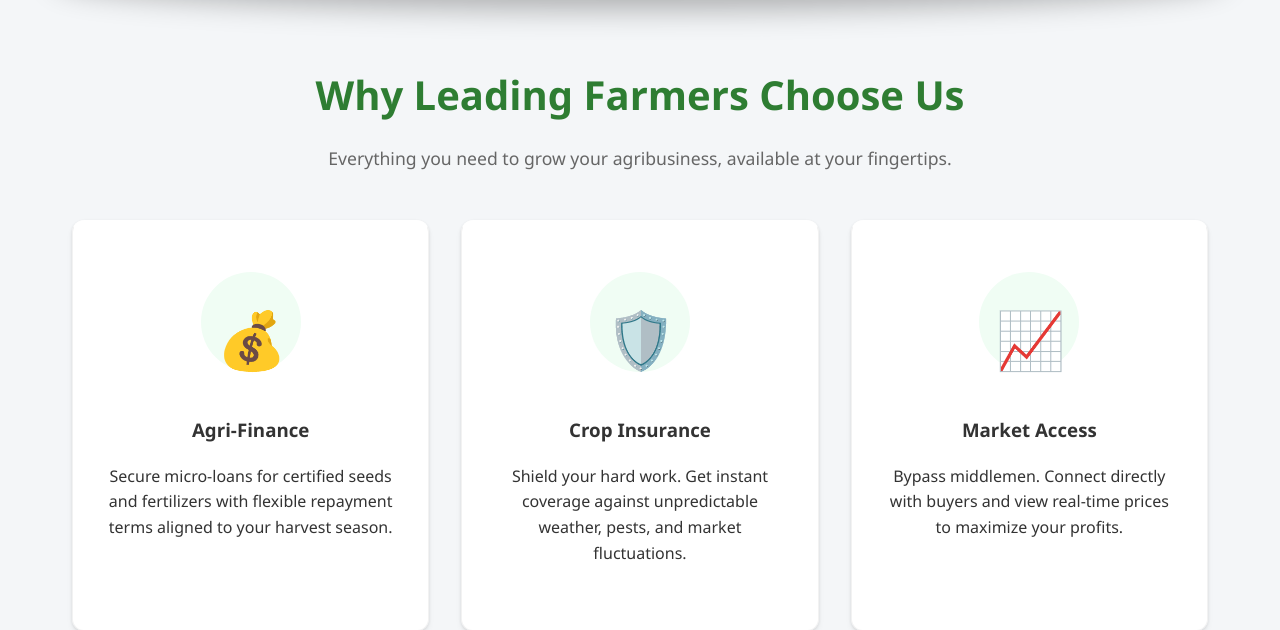
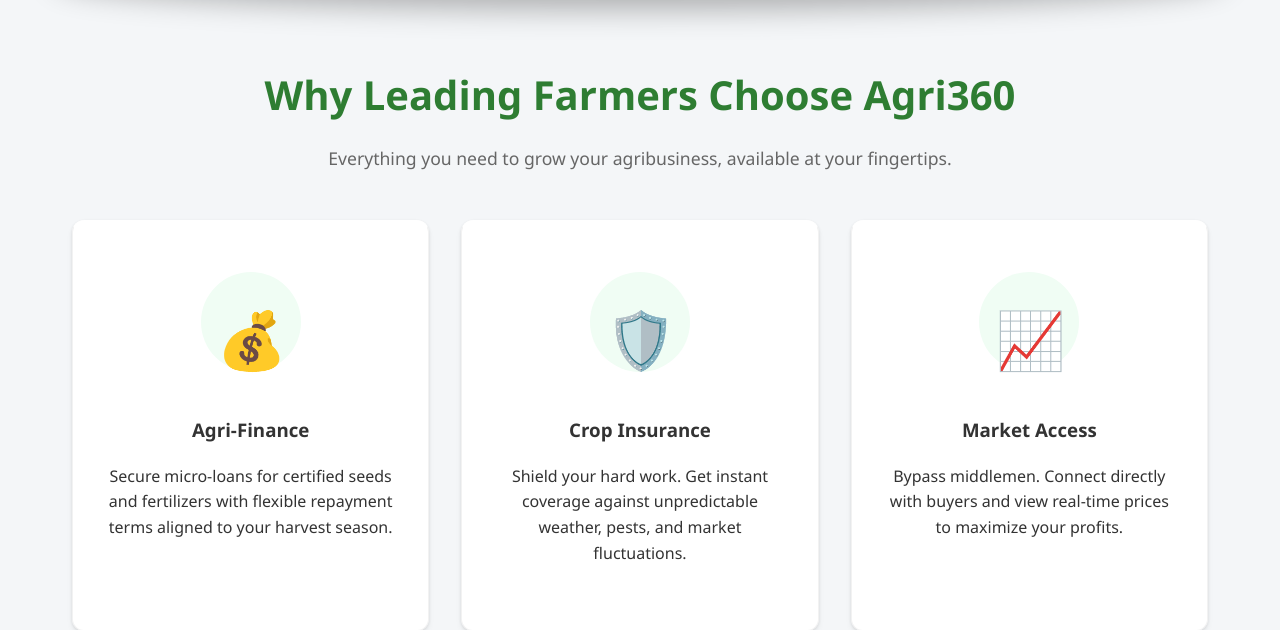
Before and after one commit to rick868/cfs-farmers-application, a Django app: page / in a window 1280 px wide. Shown: the part 790-1420 px from the top of the page. Run offline with Django 4.2, Linux system fonts and the light colour scheme.

Commit message:
Rebranded the system's name to Agri360

```diff
--- a/templates/base.html
+++ b/templates/base.html
@@ -17,7 +17,7 @@
 
 <body>
     <header>
-        <a href="/" class="logo">🌾 AgriConnect</a>
+        <a href="/" class="logo">🌾 Agri360</a>
         <nav>
             <ul>
                 {% if user.is_authenticated %}
--- a/templates/home.html
+++ b/templates/home.html
@@ -27,7 +27,7 @@
 </div>
 
 <div class="container">
-    <h2 class="section-title">Why Leading Farmers Choose Us</h2>
+    <h2 class="section-title">Why Leading Farmers Choose Agri360</h2>
     <p class="section-subtitle">Everything you need to grow your agribusiness, available at your fingertips.</p>
 
     <div class="grid">
```
Also changed, not shown: README.md, media/farmers.jpg (added).
